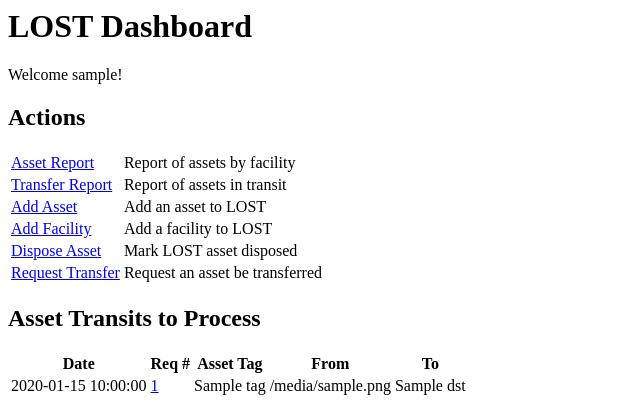
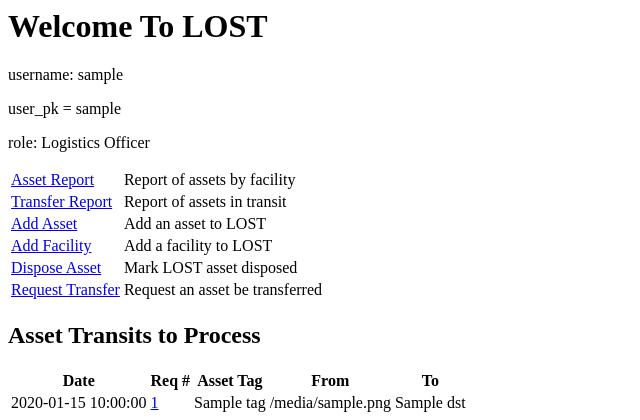
Before and after one commit to RRMulvihill/CIS322, a Flask app: template src/templates/dashboard.html in a window 1280 px wide. Shown: the top 420 px of the page, without its empty margins (0-640 px from the left). Run offline with Flask 2, Linux system fonts and the light colour scheme; the visitor is signed in with stand-in values (Sample User, id 1); the template is opened without the code that fills it: most values are stand-ins (such as "Sample title", 1, 10 or a date in 2020); some libraries are stand-ins or nearby versions.

Commit message:
Update dashboard.html

```diff
--- a/src/templates/dashboard.html
+++ b/src/templates/dashboard.html
@@ -1,9 +1,9 @@
-<HTML>
-	<HEAD><TITLE>LOST Dashboard</TITLE></HEAD>
-	<BODY>
-		<H1>LOST Dashboard</H1>
-		<p>Welcome {{username}}!</p>
-		<h2>Actions</h2>
+<html>
+	<body><h1>Welcome To LOST</h1>
+		<p>username: {{session['username']}}</p>
+		<p>user_pk = {{session['user_pk']}}</p>
+		<p>role: {{session['role']}}</p>
+
 		<table>
 		    <tr><td><a href="{{url_for('asset_report')}}">Asset Report</a></td><td>Report of assets by facility</td></tr>
 		    <tr><td><a href="{{url_for('transfer_report')}}">Transfer Report</a></td><td>Report of assets in transit</td></tr>
@@ -34,5 +34,5 @@
 		{% endfor %}
 		</table>
 		{% endif %}
-	</BODY>
-</HTML>
+	</body>
+</html>
```
